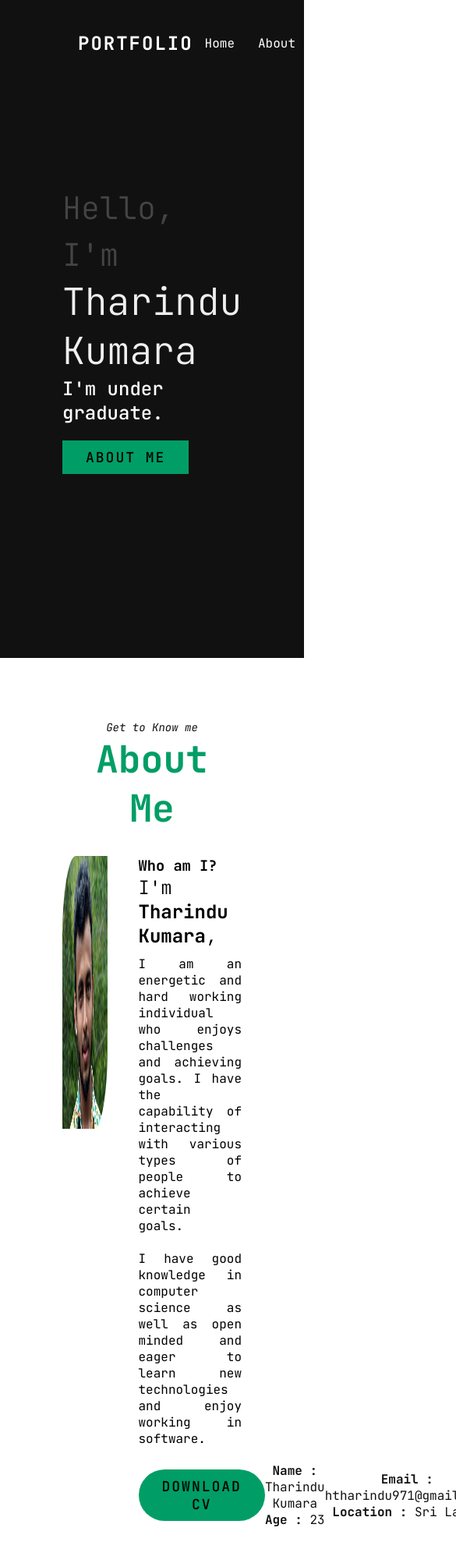
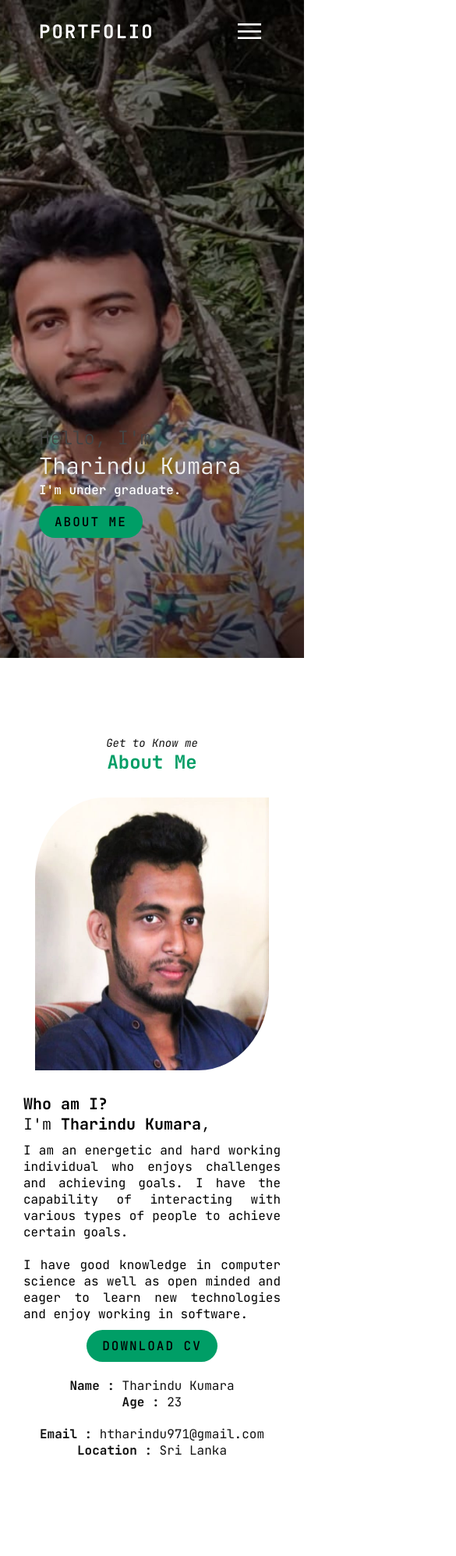
Before and after one commit to Tharindu-971/online-cv, a plain HTML site: page index.html in a window 390 px wide. Shown: the top 1996 px of the page at 78% size, 585 px wide, since content can reach past the window. Drawn offline with Linux system fonts and the light colour scheme.

Commit message:
final commit

```diff
--- a/ext.js
+++ b/ext.js
@@ -2,3 +2,10 @@ window.addEventListener("scroll",function(){
     var header = document.querySelector("header")
     header.classList.toggle("sticky",window.scrollY>0);
 });
+
+function toggleMenu(){
+    var menuToggle = document.querySelector(".toggle");
+    var menu = document.querySelector(".menu");
+    menuToggle.classList.toggle("active")
+    menu.classList.toggle("active")
+}
--- a/index.html
+++ b/index.html
@@ -13,11 +13,12 @@
     <!-- creating menu tab and logo at the top using HTML -->
     <header>
         <a href="#" class="logo">Portfolio</a>
+        <div class="toggle" onclick="toggleMenu()"></div>
         <ul class="menu">
-            <li><a href="#home">Home</a></li>
-            <li><a href="#about">About</a></li>
-            <li><a href="#services">MyProjects</a></li>
-            <li><a href="#contact">Contact</a></li>
+            <li><a href="#home" onclick="toggleMenu()">Home</a></li>
+            <li><a href="#about" onclick="toggleMenu()">About</a></li>
+            <li><a href="#services" onclick="toggleMenu()">MyProjects</a></li>
+            <li><a href="#contact" onclick="toggleMenu()">Contact</a></li>
         </ul>
     </header>
     <!-- create banner layout in HTML  -->
@@ -36,7 +37,7 @@
         </div>
         <div class="content">
             <div class="w50">
-                <img src="Tharindu.jpeg" alt="" class="ProPic">
+                <img src="Tharindu12.jpeg" alt="" class="ProPic">
             </div>
             <div class="contentBx w50">
                 <h3>Who am I?</h3>
@@ -68,7 +69,7 @@
     <section class="services" id="services">
         <div class="heading white">
             <h2>My Projects</h2>
-            <p>Project I have completed</p>
+            <p>Project I have completed and on going</p>
             <div class="content">
                 <div class="serviceBx">
                     <i class="fa fa-book fa-4x"></i>
@@ -98,7 +99,7 @@
                 <div class="serviceBx">
                     <i class="fa  fa-comments fa-4x"></i>
                     <h3>Companion Robot</h3>
-                    <p>This robot chat with the owner</p>
+                    <p>This robot chat with the owner(present)</p>
                 </div>
                 <div class="serviceBx">
                     <i class="fa fa-tasks  fa-4x"></i>
@@ -106,7 +107,7 @@
                     <p>This system manages inventory and lending
                         process of electronic items in the centre of
                         Robotics and Intelligent System (RIS) in university
-                        of Sri jayawardenapura.
+                        of Sri jayawardenapura.(present)
                         </p>
                 </div>
             </div>
@@ -192,5 +193,9 @@
             </div>
         </div>
     </section>
+    <!-- Creating footer layout in HTML -->
+    <footer class="copyright">
+        <p>&copy; 2020, tharindukumara.tk Allrights reserved</p>
+    </footer>
 </body>
 </html>
--- a/style.css
+++ b/style.css
@@ -5,6 +5,7 @@
     margin: 0;
     box-sizing: border-box;
     font-family: 'JetBrains Mono', monospace;
+    scroll-behavior: smooth;
 }
 
 /* Adding all my section  tag fixed padding*/
@@ -20,7 +21,7 @@ section{
     justify-content: space-between;
     align-items: center;
     background: #111;
-    /*background: url(Tharindu1.jpg);*/
+    background: url(Tharindu11.jpeg);
     background-size: cover;
     background-position: right center;
 }
@@ -280,3 +281,148 @@ header.sticky ul li a {
     color: #009e66;
     cursor: pointer;
 }
+footer.copyright{
+    background: #000;
+    color: #fff;
+    text-align: center;
+    padding: 10px;
+}
+
+/* Making responsive Layout */
+@media(max-width: 991px){
+    header,
+    header.sticky{
+        padding: 20px 50px;
+    }
+    header .menu{
+        display: none;
+    }
+
+    header .menu{
+        position: fixed;
+        background: #fff;
+        display: block;
+        top: 75px;
+        left: -100%;
+        padding: 100px 50px;
+        width: 100%;
+        height: 100vh;
+        text-align: center;
+        border-top: 1px solid rgba(0,0,0,0.2);
+        transition: 0.5s;
+    }
+
+    header .menu.active{
+        position: fixed;
+        background: #fff;
+        display: block;
+        top: 75px;
+        left: 0;
+        padding: 100px 50px;
+        width: 100%;
+        height: 100vh;
+        text-align: center;
+        border-top: 1px solid rgba(0,0,0,0.2);
+    }
+
+    header ul li a{
+        font-size: 30px;
+        color: #111;
+        font-weight: 400;
+        margin-bottom: 20px;
+
+
+    }
+    .toggle{
+        width: 40px;
+        height: 40px;
+        background-image: url(menu.png);
+        background-position: center;
+        background-repeat: no-repeat;
+        background-size: 30px;
+        cursor: pointer;
+    }
+    .toggle.active{
+        width: 40px;
+        height: 40px;
+        background-image: url(close.png);
+        background-position: center;
+        background-size: 25px;
+        background-repeat: no-repeat;
+        cursor: pointer;
+    }
+    header.sticky .toggle{
+        filter: invert(1)
+    }
+
+    section{
+        padding: 100px 30px;
+    }
+    .banner{
+        padding: 150px 50px 100px;
+    }
+    .banner h2{
+        font-size: 1.5em;
+    }
+    .banner h3{
+        font-size: 1em;
+    }
+    .textBx{
+        position: relative;
+        top: 170px;
+    }
+    .btn{
+        margin-top: 10px;
+        padding: 10px 20px;
+        font-size: 16px;
+        border-radius: 50px;
+    }
+    .content{
+        flex-direction: column;
+    }
+    .content .w50 img{
+        display: block;
+        margin: 0 auto 30px auto;
+    }
+    .contentBx{
+        padding: 0;
+    }
+    .contentBx  h2{
+        font-size: 20px;
+        font-weight: 300;
+    }
+    .contentBx h3{
+        font-size: 20px;
+    }
+    .heading h2{
+        font-size: 24px;
+    }
+}
+
+@media (max-width: 768px){
+    .testimonial .content .testimonialBx{
+        max-width: calc(100% - 20px);
+        padding: 40px 20px;
+        margin: 30px;
+    }
+    .heading.bottom{
+        display:flex;
+        justify-content: space-between;
+        align-items: center;
+        flex-direction:row;
+    }
+}
+
+@media (max-width: 600px){
+    .testimonial .content .testimonialBx{
+        max-width: calc(100% - 20px);
+        padding: 40px 20px;
+        margin: 30px;
+    }
+    .heading.bottom{
+        display:flex;
+        justify-content: space-between;
+        align-items: center;
+        flex-direction:column;
+    }
+}
```
Also changed, not shown: Tharindu.jpeg (deleted), Tharindu1.jpg (deleted), Tharindu11.jpeg (added), Tharindu12.jpeg (added), close.png (added), menu.png (added).
